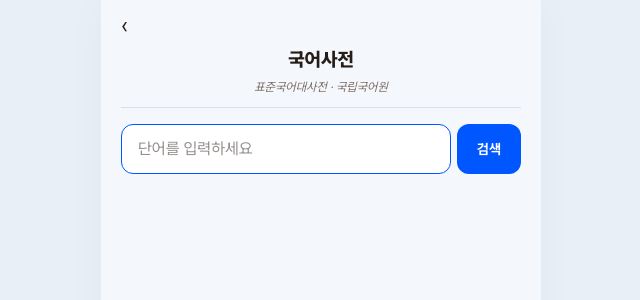
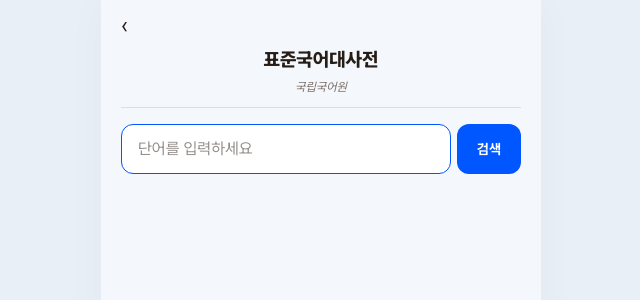
Before and after one commit to triplej1107/student-management-app, a Next.js app: page /dictionary in a window 1280 px wide. Shown: the top 300 px of the page, without its empty margins (319-959 px from the left). Built offline with nearby package versions, Linux system fonts and the light colour scheme.

Commit message:
Rename dictionary tile to 표준국어대사전, reorder role-select tiles

```diff
--- a/src/app/dictionary/page.tsx
+++ b/src/app/dictionary/page.tsx
@@ -17,8 +17,8 @@
         ‹
       </Link>
       <div className="border-b border-line pb-3 pt-1 text-center">
-        <div className="text-[19px] font-extrabold text-ink">국어사전</div>
-        <div className="mt-1 text-xs italic text-ink-muted">표준국어대사전 · 국립국어원</div>
+        <div className="text-[19px] font-extrabold text-ink">표준국어대사전</div>
+        <div className="mt-1 text-xs italic text-ink-muted">국립국어원</div>
       </div>
 
       <form method="get" className="mt-4 flex gap-1.5">
--- a/src/app/page.tsx
+++ b/src/app/page.tsx
@@ -55,6 +55,13 @@
             <span>›</span>
           </Link>
         ))}
+        <Link
+          href="/dictionary"
+          className="flex w-full items-center justify-between rounded-2xl bg-white p-4 text-base font-bold text-ink shadow-[0_3px_14px_rgba(20,30,60,0.12)]"
+        >
+          표준국어대사전
+          <span className="text-accent">›</span>
+        </Link>
         <a
           href={VACATION_SCORE_URL}
           target="_blank"
@@ -64,13 +71,6 @@
           방학특강 성적조회
           <span className="text-accent">›</span>
         </a>
-        <Link
-          href="/dictionary"
-          className="flex w-full items-center justify-between rounded-2xl bg-white p-4 text-base font-bold text-ink shadow-[0_3px_14px_rgba(20,30,60,0.12)]"
-        >
-          국어사전
-          <span className="text-accent">›</span>
-        </Link>
       </div>
     </div>
   );
```
